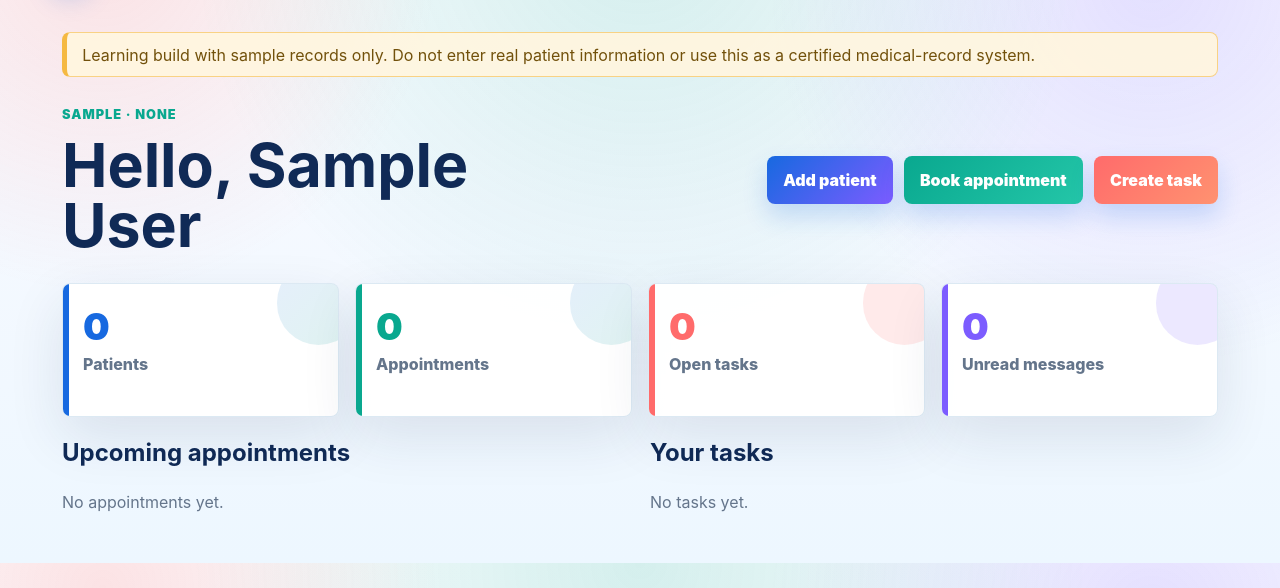
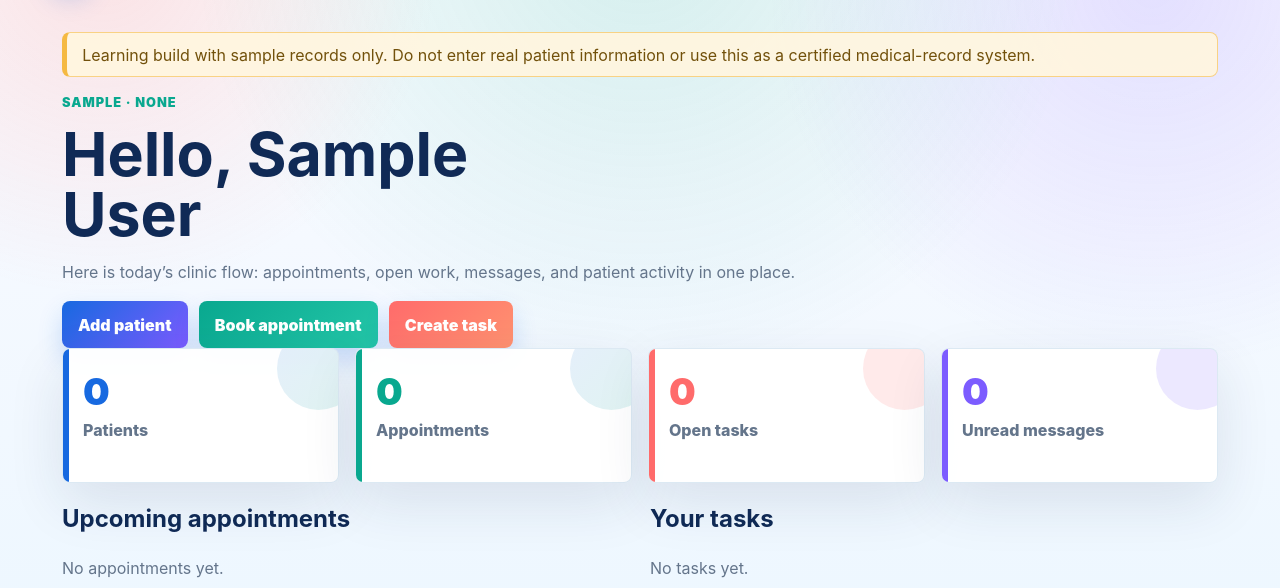
Before and after one commit to aaravgpodar-bot/medassisthub, a Flask app: page /dashboard in a window 1280 px wide. Shown: the part 68-656 px from the top of the page. Run offline with Flask 3, Linux system fonts and the light colour scheme; the visitor is signed in with stand-in values (Sample User, id 1); data comes from the database, SQL or seed files in the repository; data that the repository does not hold is empty.

Commit message:
Add colorful dashboard hero

```diff
--- a/templates/dashboard.html
+++ b/templates/dashboard.html
@@ -1,9 +1,10 @@
 {% extends "base.html" %}
 {% block content %}
-<section class="section-head">
+<section class="dashboard-hero">
     <div>
         <p class="eyebrow">{{ current_user.profession }} · {{ current_user.workplace }}</p>
         <h1>Hello, {{ current_user.name }}</h1>
+        <p>Here is today’s clinic flow: appointments, open work, messages, and patient activity in one place.</p>
     </div>
     <div class="quick-actions">
         <a href="{{ url_for('patients') }}">Add patient</a>
```
